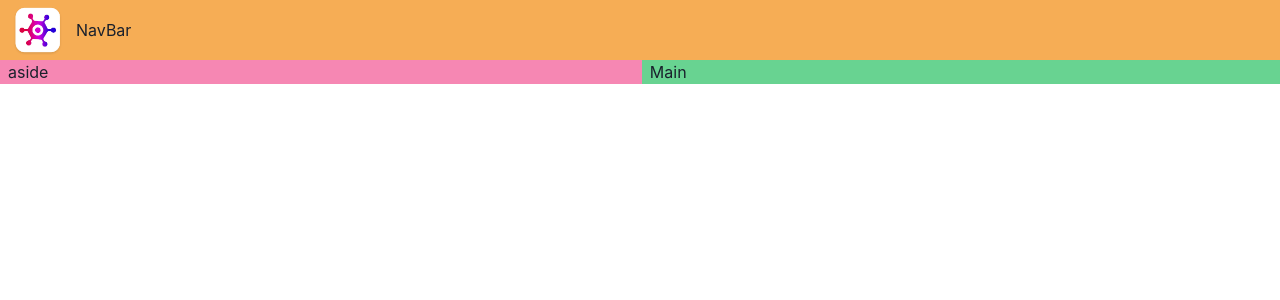
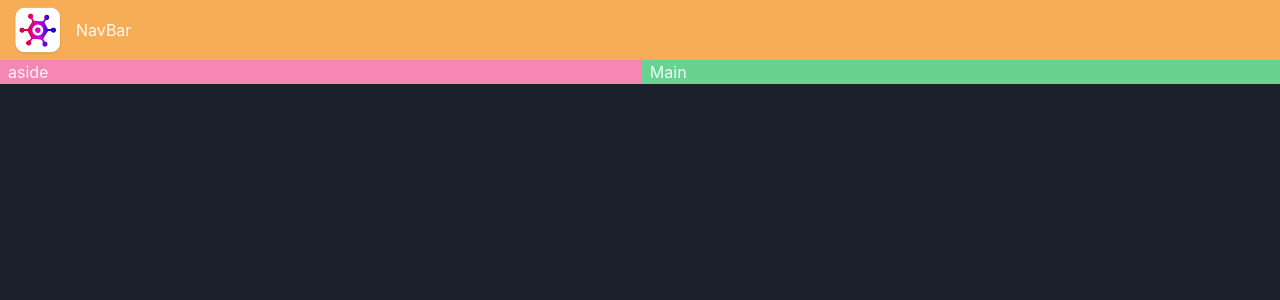
Before and after one commit to AugustHD/rawg-frontend, a React (Vite) app: page / in a window 1280 px wide. Shown: the top 300 px of the page. Built offline with nearby package versions, Linux system fonts and the light colour scheme.

Commit message:
Created darkmode-theme

```diff
--- a/src/main.tsx
+++ b/src/main.tsx
@@ -1,12 +1,14 @@
 import React from 'react'
 import ReactDOM from 'react-dom/client'
 import App from './App'
-import { ChakraProvider } from '@chakra-ui/react'
+import { ChakraProvider, ColorModeScript } from '@chakra-ui/react'
+import theme from './theme'
 
 
 ReactDOM.createRoot(document.getElementById('root') as HTMLElement).render(
   <React.StrictMode>
-    <ChakraProvider>
+    <ChakraProvider theme={theme}>
+    <ColorModeScript initialColorMode={theme.config.initialColorMode} />
     <App />
     </ChakraProvider>
   </React.StrictMode>,
--- /dev/null
+++ b/src/theme.ts
@@ -0,0 +1,12 @@
+// 1. import `extendTheme` function
+import { extendTheme, type ThemeConfig } from '@chakra-ui/react'
+
+// 2. Add your color mode config
+const config: ThemeConfig = {
+  initialColorMode: 'dark',
+}
+
+// 3. extend the theme
+const theme = extendTheme({ config })
+
+export default theme
```
